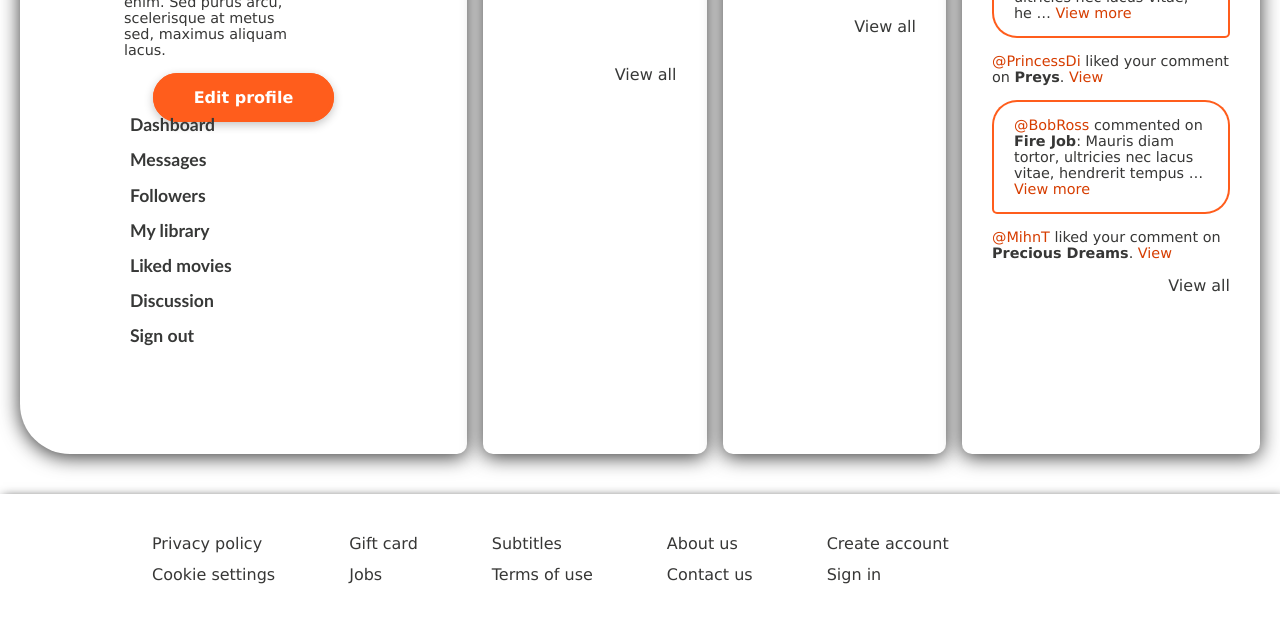
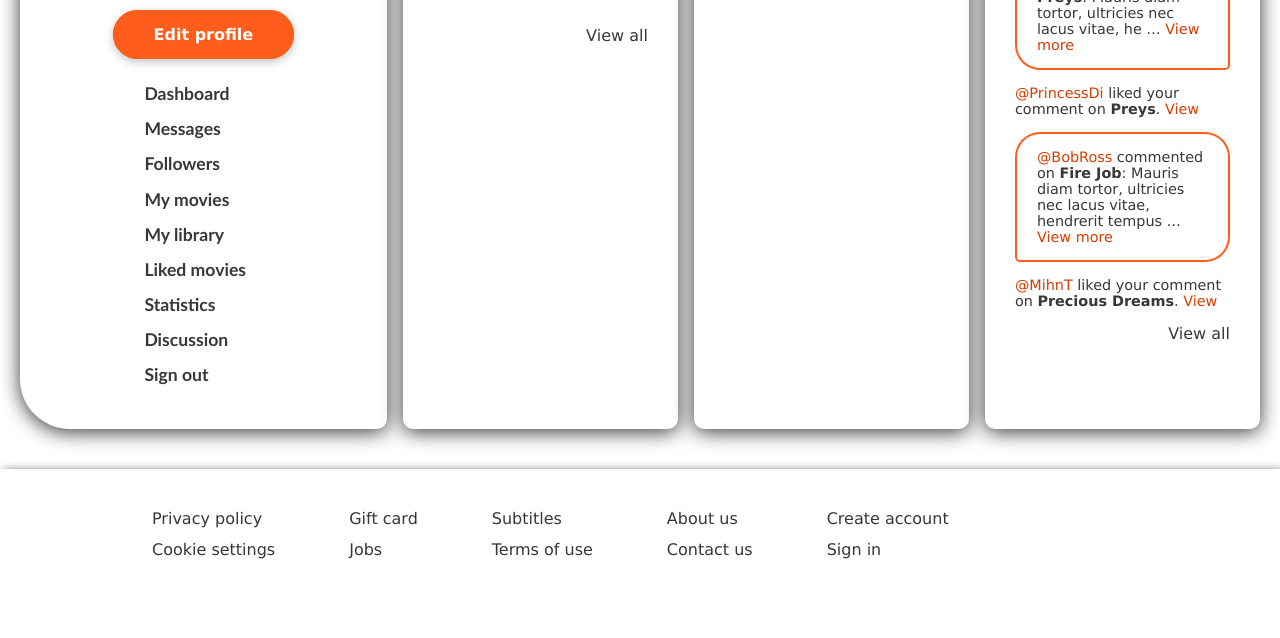
Before and after one commit to fridastromme/square-eyes-wp, a plain HTML site: page viewer-profile.html in a window 1280 px wide. Shown: the part 553-1191 px from the top of the page. Drawn offline with Linux system fonts and the light colour scheme; no server answers.

Commit message:
Improved viewer profile

```diff
--- a/css/styles.css
+++ b/css/styles.css
@@ -522,7 +522,6 @@ footer > nav li {
 .new,
 .pop {
 	display: grid;
-	max-width: 80%;
 	padding: 0px;
 	grid-template-areas: 'news news news news' 'new-1 new-2 new-3 new-4';
 	grid-gap: 1rem;
@@ -1867,7 +1866,7 @@ input[type='checkbox'] + label {
 	margin-bottom: 40px;
 	grid-column-gap: 1em;
 	grid-row-gap: 1em;
-	grid-template-columns: 3fr 1.5fr 1.5fr 2fr;
+	grid-template-columns: 2fr 1.5fr 1.5fr 1.5fr;
 }
 
 .view-profile > ul {
@@ -1893,7 +1892,7 @@ input[type='checkbox'] + label {
 
 .view-profile {
 	margin-top: 60px;
-	padding: 100px;
+	padding: 10%;
 	grid-column: 1/2;
 	border-radius: 50px 50px 10px 50px !important;
 }
@@ -2279,8 +2278,9 @@ submit:hover {
 	}
 
 	.view-profile {
+		margin-top: 130px;
 		grid-column: 1/5;
-		grid-row: 2/3;
+		grid-row: 1/2;
 		border-radius: 50px 50px 10px 10px !important;
 	}
 
--- a/viewer-profile.html
+++ b/viewer-profile.html
@@ -43,37 +43,47 @@
 						<h2 class="prod-profile__role">Viewer</h2>
 					</div>
 				</div>
-				<div class="view-profile__about">
+				<div class="about">
 					<p>In vel elit vitae tortor iaculis malesuada et sed enim. Sed purus arcu, scelerisque at metus sed, maximus aliquam lacus.</p>
 				</div>
-				<div class="pord-profile__links">
 				<ul>
 					<li class="li-button">
 						<a class="profile-button red" href="#">Edit profile</a>
 					</li>
+					<li style="list-style: none; display: inline">
+						<div class="prod-profile__links">
+							<ul>
 								<li>
-							<a class="dashlink2" href="#">Dashboard</a>
+									<a class="dashlink" href="#">Dashboard</a>
 								</li>
 								<li>
-							<a class="dashlink2" href="#">Messages</a>
+									<a class="dashlink" href="#">Messages</a>
 								</li>
 								<li>
 									<a class="dashlink2" href="#">Followers</a>
 								</li>
 								<li>
-							<a class="dashlink2" href="#">My library</a>
+									<a class="dashlink" href="#">My movies</a>
 								</li>
 								<li>
-							<a class="dashlink2" href="#">Liked movies</a>
+									<a class="dashlink" href="#">My library</a>
 								</li>
 								<li>
-							<a class="dashlink2" href="#">Discussion</a>
+									<a class="dashlink" href="#">Liked movies</a>
 								</li>
 								<li>
-							<a class="dashlink2" href="#">Sign out</a>
+									<a class="dashlink" href="#">Statistics</a>
+								</li>
+								<li>
+									<a class="dashlink" href="#">Discussion</a>
+								</li>
+								<li>
+									<a class="dashlink" href="#">Sign out</a>
 								</li>
 							</ul>
 						</div>
+					</li>
+				</ul>
 			</div>
 			<div class="view-mylibrary">
 				<h2>My library</h2>
```
Lines whose indentation alone changed are shown as unchanged.
